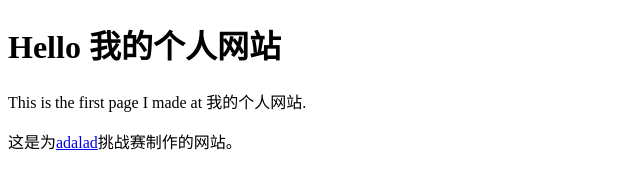
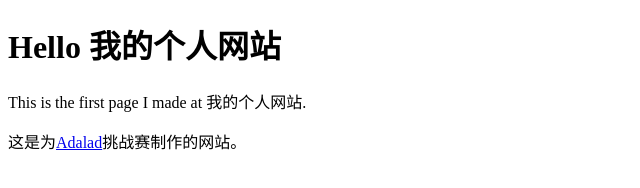
Before and after one commit to untiekey/untiekey.github.io, a plain HTML site: page index.html in a window 1280 px wide. Shown: the full height of the page, 0-640 px from the left. Drawn offline with Linux system fonts and the light colour scheme.

Commit message:
Update index.html

```diff
--- a/index.html
+++ b/index.html
@@ -10,7 +10,7 @@
 <h1>Hello 我的个人网站</h1>
 <p>This is the first page I made at 我的个人网站.</p>
 
-<p>这是为<a href="https://www.adalab.cn">adalad</a>挑战赛制作的网站。</p>
+<p>这是为<a href="https://www.adalab.cn">Adalad</a>挑战赛制作的网站。</p>
 </body>
 
 </html>
```
